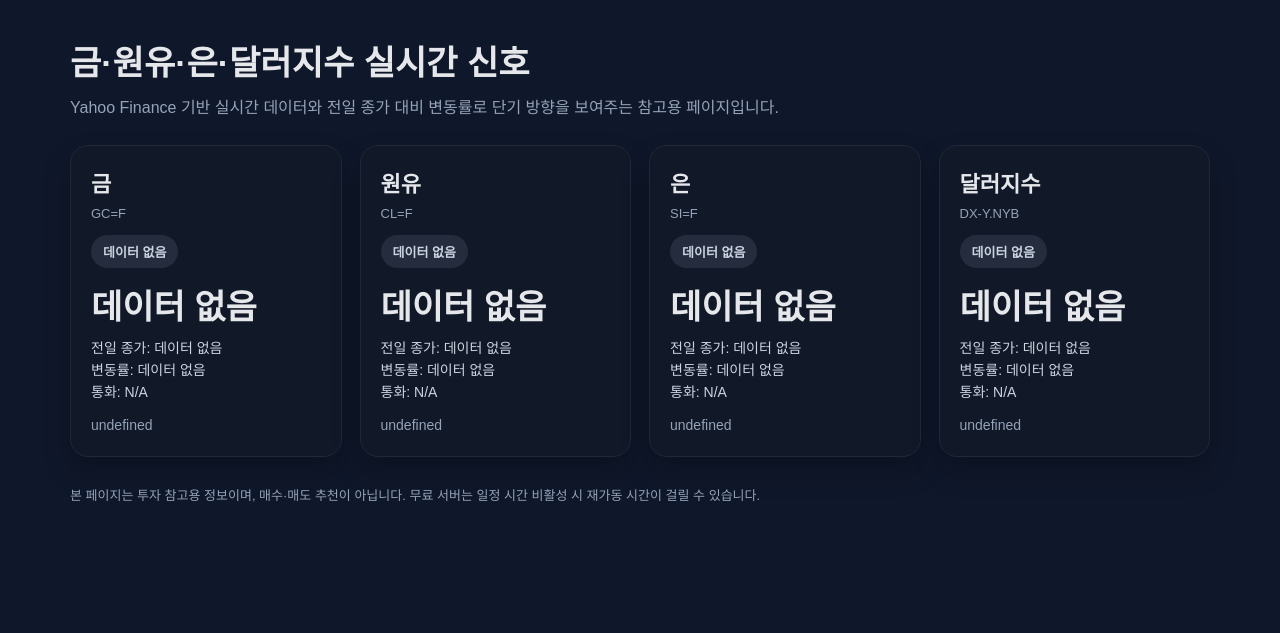
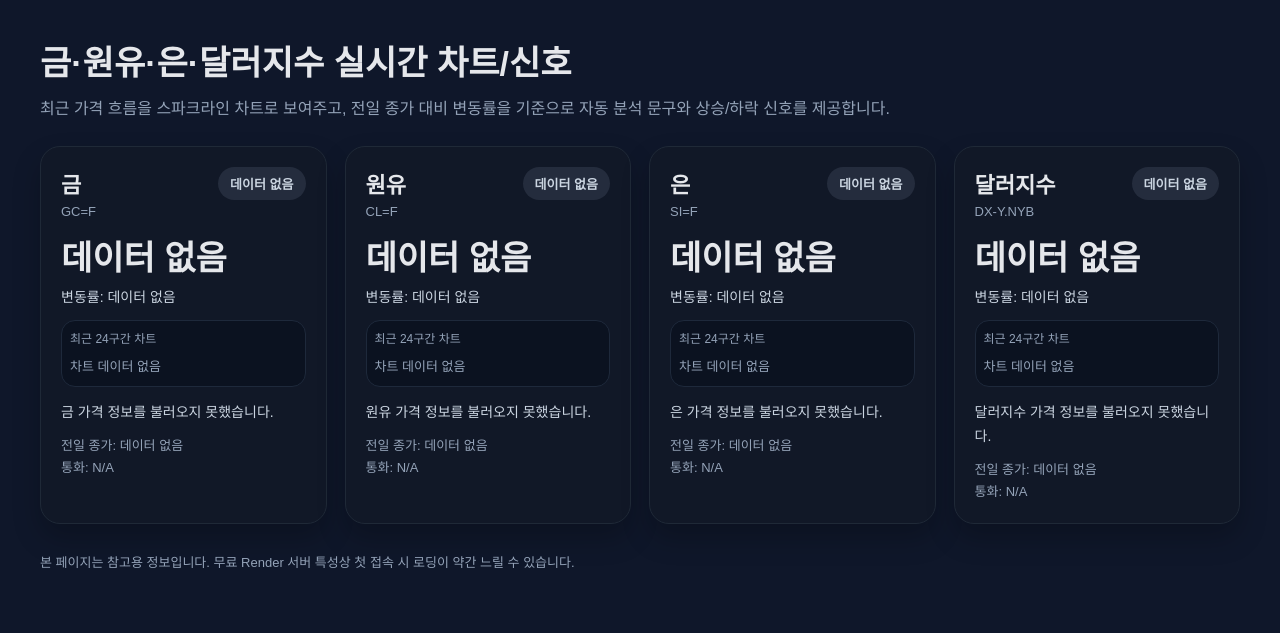
Before and after one commit to yuri43210-dot/gold-oil-signal, a Flask app: page / in a window 1280 px wide. Shown: the top 633 px of the page. Run offline with Flask 3, Linux system fonts and the light colour scheme; data that the repository does not hold is empty.

Commit message:
Update signal-page.html

```diff
--- a/templates/signal-page.html
+++ b/templates/signal-page.html
@@ -3,7 +3,7 @@
 <head>
   <meta charset="utf-8">
   <meta name="viewport" content="width=device-width, initial-scale=1">
-  <title>금·원유·은·달러지수 실시간 신호</title>
+  <title>금·원유·은·달러지수 실시간 차트/신호</title>
   <style>
     * { box-sizing: border-box; }
     body {
@@ -13,7 +13,7 @@
       color: #e5e7eb;
     }
     .wrap {
-      max-width: 1180px;
+      max-width: 1240px;
       margin: 0 auto;
       padding: 36px 20px 60px;
     }
@@ -24,34 +24,35 @@
     .sub {
       color: #94a3b8;
       margin-bottom: 24px;
-      line-height: 1.6;
+      line-height: 1.7;
     }
     .grid {
       display: grid;
-      grid-template-columns: repeat(auto-fit, minmax(250px, 1fr));
+      grid-template-columns: repeat(auto-fit, minmax(280px, 1fr));
       gap: 18px;
     }
     .card {
       background: #111827;
       border: 1px solid #1f2937;
-      border-radius: 18px;
+      border-radius: 20px;
       padding: 20px;
       box-shadow: 0 14px 28px rgba(0,0,0,.22);
+    }
+    .top {
+      display: flex;
+      align-items: flex-start;
+      justify-content: space-between;
+      gap: 10px;
+      margin-bottom: 12px;
     }
     .name {
       font-size: 22px;
       font-weight: 700;
-      margin-bottom: 8px;
+      margin-bottom: 5px;
     }
     .symbol {
       color: #94a3b8;
       font-size: 13px;
-      margin-bottom: 14px;
-    }
-    .price {
-      font-size: 34px;
-      font-weight: 700;
-      margin-bottom: 8px;
     }
     .pill {
       display: inline-block;
@@ -59,21 +60,56 @@
       border-radius: 999px;
       font-size: 13px;
       font-weight: 700;
-      margin-bottom: 12px;
+      white-space: nowrap;
     }
     .bull { background: rgba(34,197,94,.15); color: #4ade80; }
     .bear { background: rgba(239,68,68,.15); color: #f87171; }
     .neutral { background: rgba(148,163,184,.15); color: #cbd5e1; }
-    .meta {
+    .price {
+      font-size: 34px;
+      font-weight: 700;
+      margin: 8px 0 6px;
+    }
+    .change {
+      font-size: 14px;
+      margin-bottom: 14px;
+      color: #cbd5e1;
+    }
+    .analysis {
       color: #cbd5e1;
       font-size: 14px;
-      line-height: 1.6;
+      line-height: 1.7;
+      margin-top: 14px;
     }
-    .summary {
+    .meta {
       color: #94a3b8;
+      font-size: 13px;
+      line-height: 1.7;
       margin-top: 10px;
-      font-size: 14px;
-      line-height: 1.6;
+    }
+    .chartbox {
+      margin-top: 8px;
+      background: #0b1220;
+      border: 1px solid #1e293b;
+      border-radius: 14px;
+      padding: 8px;
+    }
+    .chartlabel {
+      color: #94a3b8;
+      font-size: 12px;
+      margin-bottom: 6px;
+    }
+    svg {
+      width: 100%;
+      height: 56px;
+      display: block;
+    }
+    polyline {
+      fill: none;
+      stroke: currentColor;
+      stroke-width: 2.5;
+      stroke-linecap: round;
+      stroke-linejoin: round;
     }
     .foot {
       margin-top: 28px;
@@ -85,15 +121,13 @@
 </head>
 <body>
   <div class="wrap">
-    <h1>금·원유·은·달러지수 실시간 신호</h1>
+    <h1>금·원유·은·달러지수 실시간 차트/신호</h1>
     <div class="sub">
-      Yahoo Finance 기반 실시간 데이터와 전일 종가 대비 변동률로 단기 방향을 보여주는 참고용 페이지입니다.
+      최근 가격 흐름을 스파크라인 차트로 보여주고, 전일 종가 대비 변동률을 기준으로 자동 분석 문구와 상승/하락 신호를 제공합니다.
     </div>
-
     <div class="grid" id="grid"></div>
-
     <div class="foot">
-      본 페이지는 투자 참고용 정보이며, 매수·매도 추천이 아닙니다. 무료 서버는 일정 시간 비활성 시 재가동 시간이 걸릴 수 있습니다.
+      본 페이지는 참고용 정보입니다. 무료 Render 서버 특성상 첫 접속 시 로딩이 약간 느릴 수 있습니다.
     </div>
   </div>
 
@@ -103,19 +137,46 @@
       return new Intl.NumberFormat('ko-KR', { maximumFractionDigits: 2 }).format(v);
     }
 
+    function changeText(v) {
+      if (v === null || v === undefined) return '데이터 없음';
+      return (v > 0 ? '+' : '') + v + '%';
+    }
+
+    function renderChart(item) {
+      if (!item.sparkline) {
+        return '<div class="chartbox"><div class="chartlabel">최근 24구간 차트</div><div class="meta">차트 데이터 없음</div></div>';
+      }
+      return `
+        <div class="chartbox">
+          <div class="chartlabel">최근 24구간 차트</div>
+          <svg viewBox="0 0 220 56" class="${item.badge}">
+            <polyline points="${item.sparkline}"></polyline>
+          </svg>
+        </div>
+      `;
+    }
+
     function renderCard(item) {
       return `
         <div class="card">
-          <div class="name">${item.name}</div>
-          <div class="symbol">${item.symbol}</div>
-          <div class="pill ${item.badge}">${item.signal}</div>
+          <div class="top">
+            <div>
+              <div class="name">${item.name}</div>
+              <div class="symbol">${item.symbol}</div>
+            </div>
+            <div class="pill ${item.badge}">${item.signal}</div>
+          </div>
+
           <div class="price">${num(item.price)}</div>
+          <div class="change">변동률: ${changeText(item.change_pct)}</div>
+
+          ${renderChart(item)}
+
+          <div class="analysis">${item.analysis}</div>
           <div class="meta">
             전일 종가: ${num(item.previous_close)}<br>
-            변동률: ${item.change_pct === null ? '데이터 없음' : item.change_pct + '%'}<br>
             통화: ${item.currency ?? 'N/A'}
           </div>
-          <div class="summary">${item.summary}</div>
         </div>
       `;
     }
@@ -124,7 +185,6 @@
       try {
         const r = await fetch('/api/signals');
         const d = await r.json();
-
         const items = [d.gold, d.oil, d.silver, d.dxy];
         document.getElementById('grid').innerHTML = items.map(renderCard).join('');
       } catch (e) {
```
